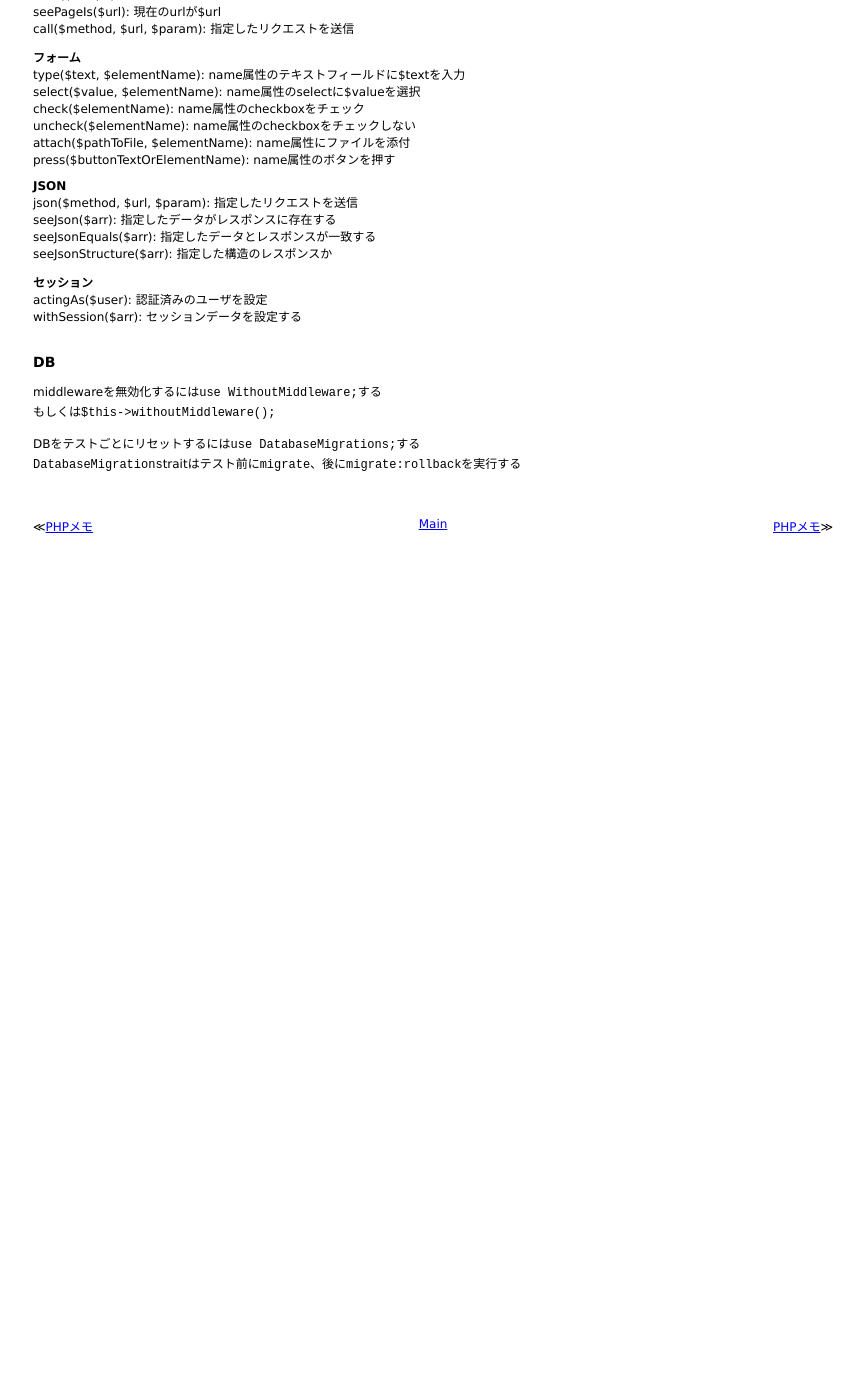
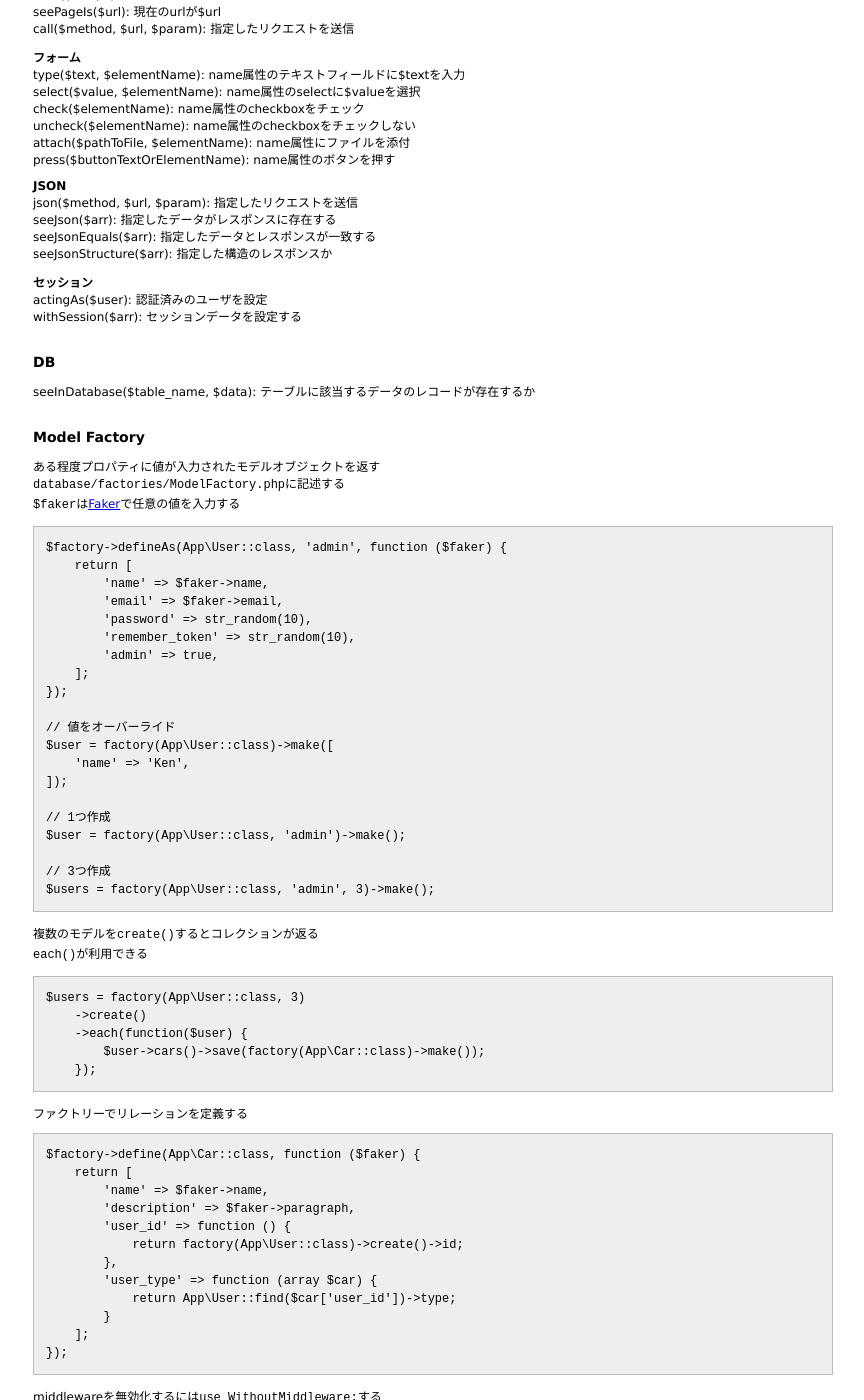
Before and after one commit to 38elements/38elements.github.com, a Jekyll site: the page built from _posts/2016-05-25-laravel-test.md, in a window 1280 px wide and 1400 px high, scrolled down 465 px. Shown: the whole window, without its empty margins (207-1071 px from the left). Built offline with Jekyll 4.4.1, drawn with Linux system fonts in a browser that asks for light colours; before the commit the page ends 1068 px from its top, so only the background shows below that.

Commit message:
Update 2016-05-25-laravel-test.md

````diff
--- a/_posts/2016-05-25-laravel-test.md
+++ b/_posts/2016-05-25-laravel-test.md
@@ -50,6 +50,65 @@ withSession($arr): セッションデータを設定する
 
 ### DB
 
+seeInDatabase($table_name, $data): テーブルに該当するデータのレコードが存在するか
+<br>
+
+### Model Factory
+
+ある程度プロパティに値が入力されたモデルオブジェクトを返す
+`database/factories/ModelFactory.php`に記述する
+`$faker`は[Faker](https://github.com/fzaninotto/Faker)で任意の値を入力する
+
+```
+$factory->defineAs(App\User::class, 'admin', function ($faker) {
+    return [
+        'name' => $faker->name,
+        'email' => $faker->email,
+        'password' => str_random(10),
+        'remember_token' => str_random(10),
+        'admin' => true,
+    ];
+});
+
+// 値をオーバーライド
+$user = factory(App\User::class)->make([
+    'name' => 'Ken',
+]);
+
+// 1つ作成
+$user = factory(App\User::class, 'admin')->make();
+
+// 3つ作成
+$users = factory(App\User::class, 'admin', 3)->make();
+```
+
+複数のモデルを`create()`するとコレクションが返る
+`each()`が利用できる
+
+```
+$users = factory(App\User::class, 3)
+    ->create()
+    ->each(function($user) {
+        $user->cars()->save(factory(App\Car::class)->make());
+    });
+```
+
+ファクトリーでリレーションを定義する
+
+```
+$factory->define(App\Car::class, function ($faker) {
+    return [
+        'name' => $faker->name,
+        'description' => $faker->paragraph,
+        'user_id' => function () {
+            return factory(App\User::class)->create()->id;
+        },
+        'user_type' => function (array $car) {
+            return App\User::find($car['user_id'])->type;
+        }
+    ];
+});
+```
 
 middlewareを無効化するには`use WithoutMiddleware;`する
 もしくは`$this->withoutMiddleware();`
````
